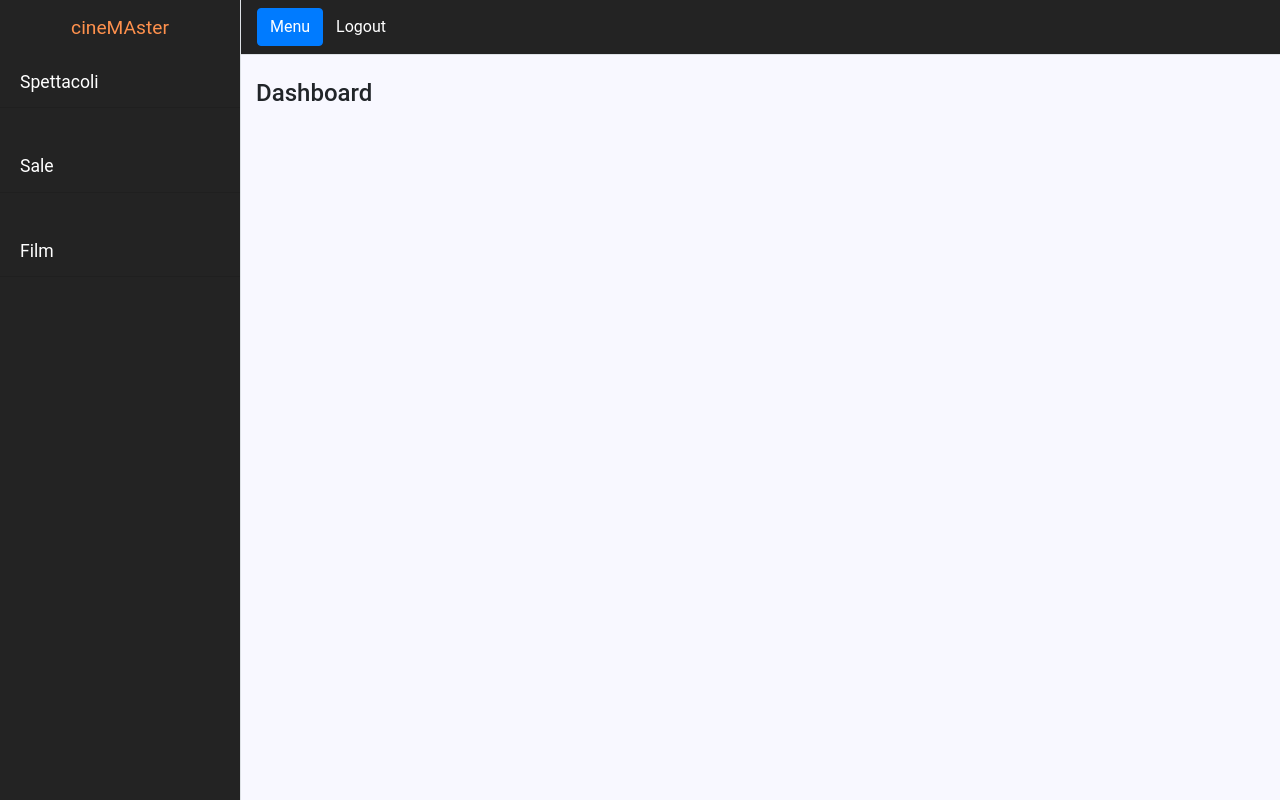
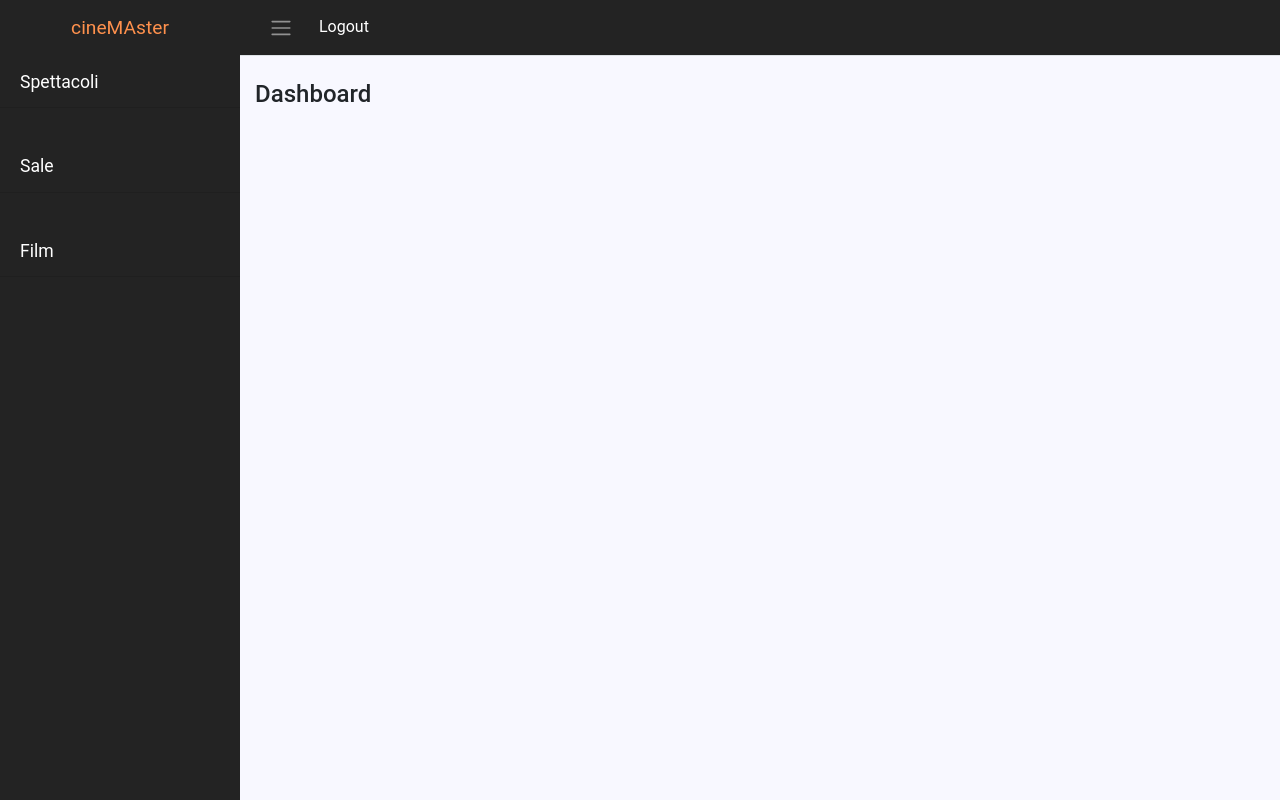
Before and after one commit to Cine-Master/cine-master-frontend, an Angular app: page /admin/dashboard in a window 1280 px wide. Built offline with nearby package versions, Linux system fonts and the light colour scheme.

Commit message:
Fixed graphical bugs in admin dashboard

```diff
--- a/src/app/admin/dashboard/dashboard.component.html
+++ b/src/app/admin/dashboard/dashboard.component.html
@@ -1,32 +1,19 @@
 <div class="d-flex" id="wrapper" [ngClass]="toggled">
-
-  <div class="dark border-right" id="sidebar-wrapper">
+  <div class="dark" id="sidebar-wrapper">
     <div class="sidebar-heading">cineMAster</div>
     <div class="list-group list-group-flush" *ngFor="let e of elements">
       <a class="list-group-item list-group-item-action dark main-item" (click)="showElements(e.name)">{{e.name}}</a>
-
       <a *ngIf="e.opened === true" class="list-group-item list-group-item-action dark">Lista {{e.name}}</a>
       <a *ngIf="e.opened === true" class="list-group-item list-group-item-action dark">Inserisci {{e.name}}</a>
       <a *ngIf="e.opened === true" class="list-group-item list-group-item-action dark">Elimina {{e.name}}</a>
       <hr>
     </div>
   </div>
-
   <div id="page-content-wrapper">
-
     <nav class="navbar navbar-expand-lg navbar-dark dark border-bottom">
-      <button class="btn btn-primary" id="menu-toggle" (click)="toggle()">Menu</button>
-
-      <button class="navbar-toggler" type="button" data-toggle="collapse" data-target="#navbarSupportedContent" aria-controls="navbarSupportedContent" aria-expanded="false" aria-label="Toggle navigation">
-        <span class="navbar-toggler-icon"></span>
-      </button>
-      <span></span>
-
-      <div class="collapse navbar-collapse" id="navbarSupportedContent">
-        <button class="btn logout-btn">Logout</button>
-      </div>
+      <button class="btn" id="menu-toggle" type="button" aria-label="Toggle navigation" (click)="toggle()"><span class="navbar-toggler-icon"></span></button>
+      <button class="btn logout-btn">Logout</button>
     </nav>
-
     <app-works-area></app-works-area>
   </div>
 </div>
```
